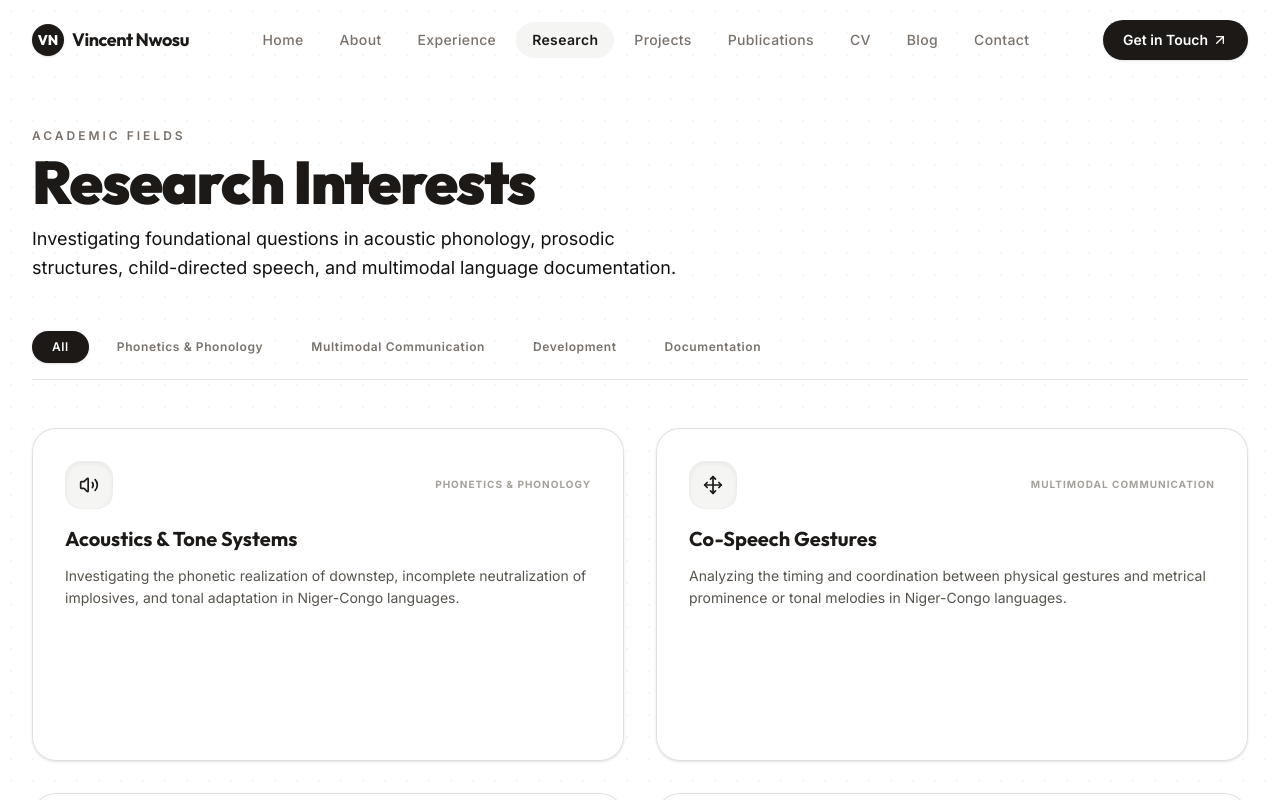
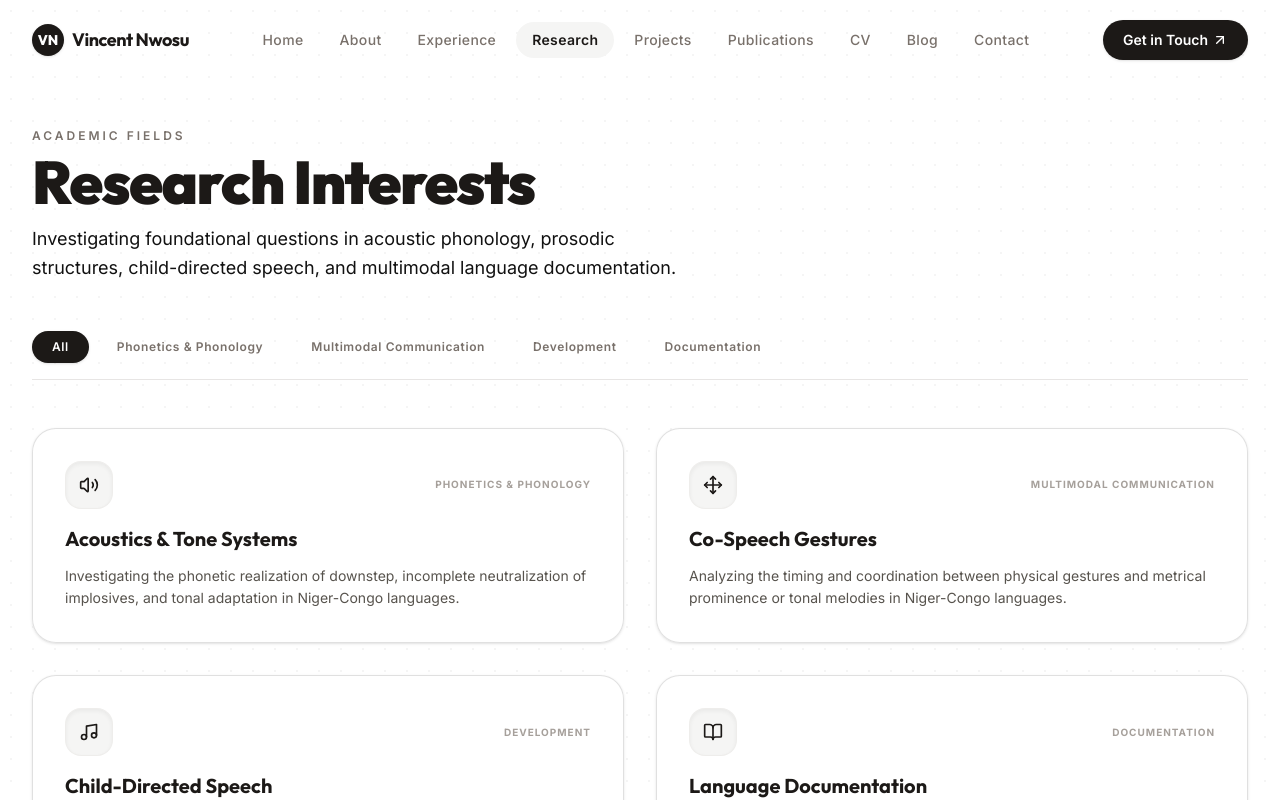
Before and after one commit to EmmanuelAyo2233/VINCENT-NWOSU, a React (Vite) app: page /research in a window 1280 px wide. Shown: the top 800 px of the page. Built offline with nearby package versions, Linux system fonts and the light colour scheme.

Commit message:
git add .

```diff
--- a/src/pages/Research.jsx
+++ b/src/pages/Research.jsx
@@ -87,7 +87,7 @@ export default function Research() {
                 animate={{ opacity: 1, scale: 1 }}
                 exit={{ opacity: 0, scale: 0.95 }}
                 transition={{ duration: 0.4 }}
-                className="glass-panel rounded-3xl p-8 text-left shadow-sm hover:shadow-md transition-shadow group flex flex-col justify-between aspect-video md:aspect-[4/3] lg:aspect-video relative overflow-hidden border border-stone-200"
+                className="glass-panel rounded-3xl p-6 md:p-8 text-left shadow-sm hover:shadow-md transition-shadow group flex flex-col gap-4 relative overflow-hidden border border-stone-200"
               >
                 <div className="relative z-10 flex flex-col gap-4">
                   {/* Card Icon & Category */}
```
